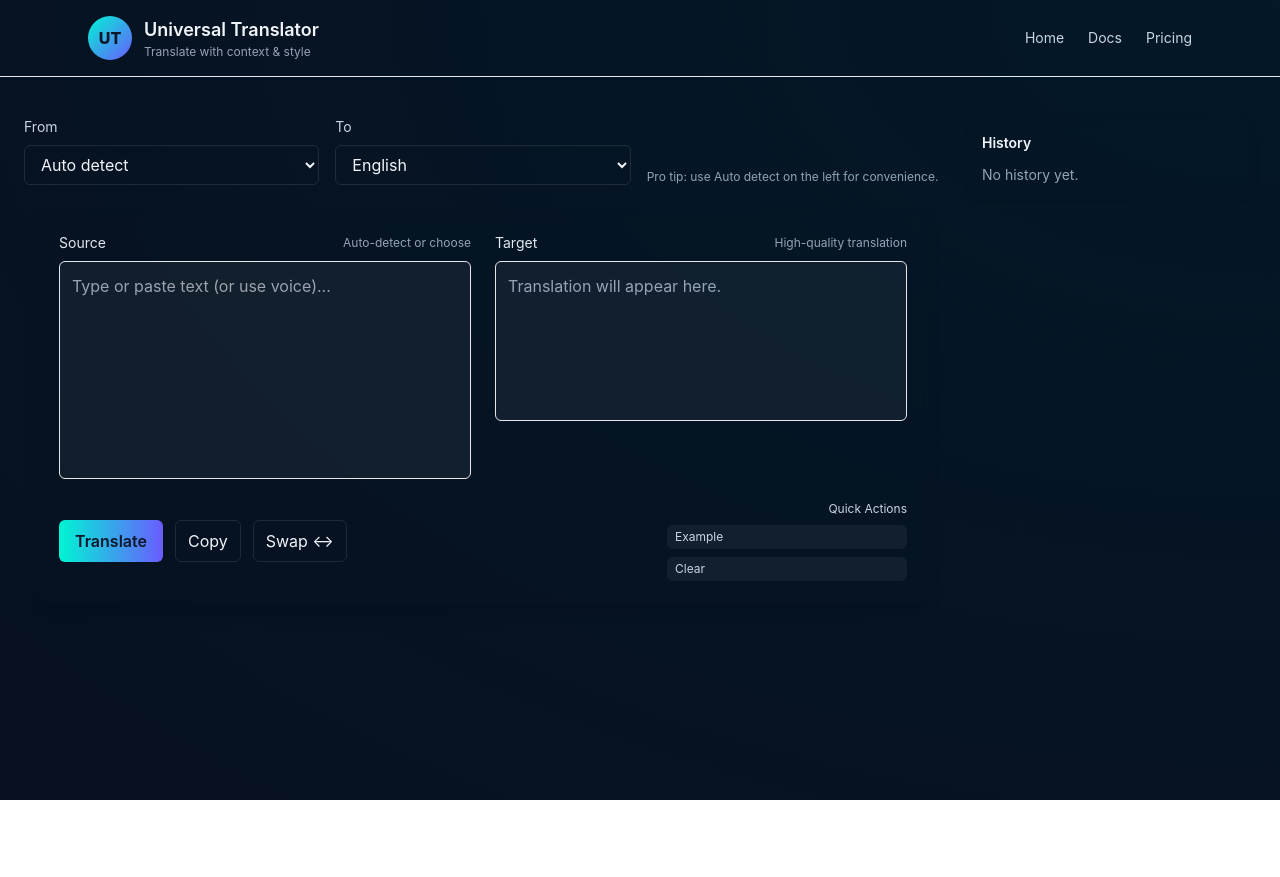
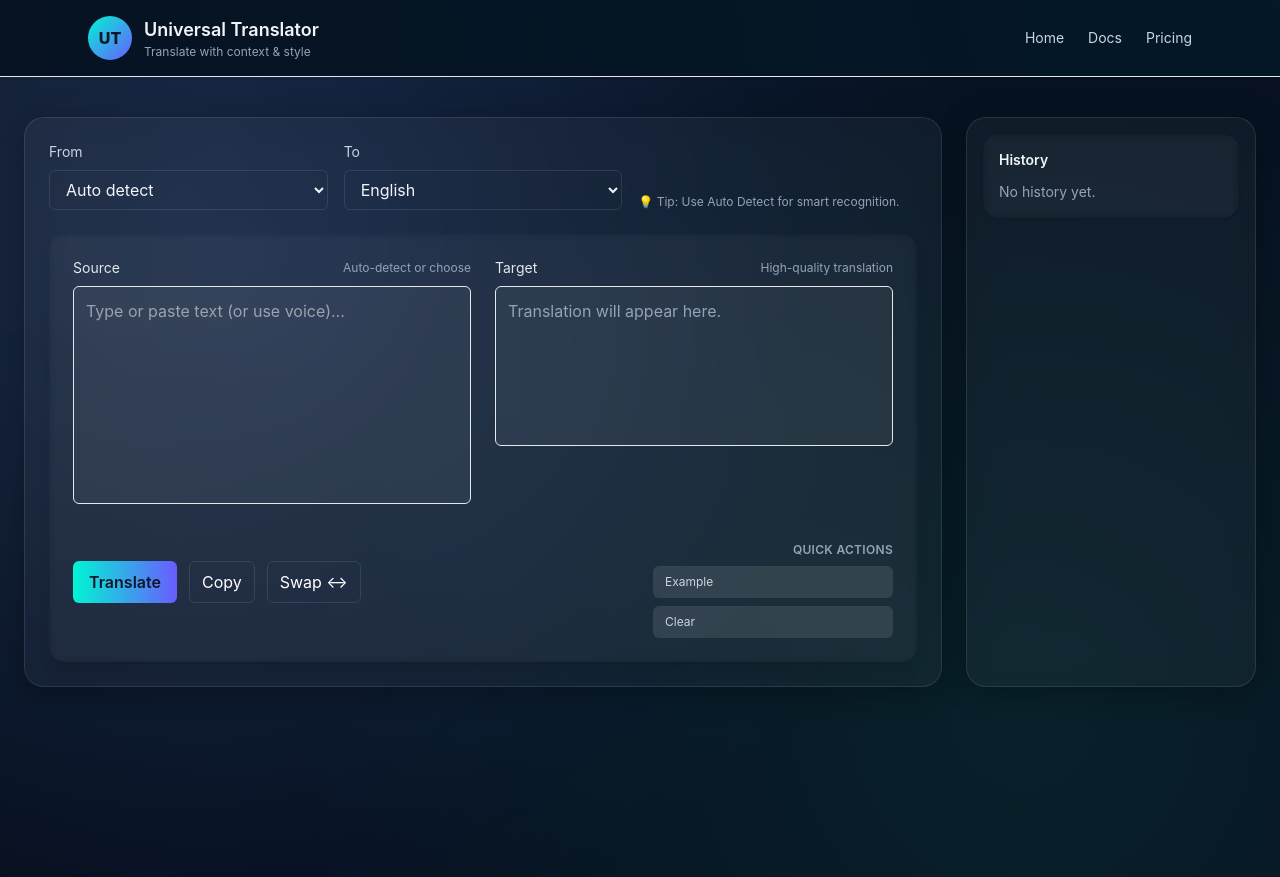
Before and after one commit to karan-sidhu22/UNIVERSAL-TRANSLATOR, a Next.js app: page / in a window 1280 px wide. Before the commit the page ends 800 px from the top, so only its background shows below. Built offline with nearby package versions, Linux system fonts and the light colour scheme.

Commit message:
updated the page.js

```diff
--- a/app/page.js
+++ b/app/page.js
@@ -2,11 +2,11 @@
 
 import { useEffect, useState } from "react";
 import axios from "axios";
+import { motion } from "framer-motion";
 import Navbar from "@/components/Navbar";
 import LanguageSelector from "@/components/LanguageSelector";
 import TranslatorCard from "@/components/TranslatorCard";
 import HistoryPanel from "@/components/HistoryPanel";
-import { languages } from "@/utils/languages";
 
 export default function HomePage() {
   const [inputText, setInputText] = useState("");
@@ -14,17 +14,26 @@ export default function HomePage() {
   const [sourceLang, setSourceLang] = useState("auto");
   const [targetLang, setTargetLang] = useState("en");
   const [loading, setLoading] = useState(false);
+  const [status, setStatus] = useState("");
   const [history, setHistory] = useState(() => {
-    try { return JSON.parse(localStorage.getItem("ut_history") || "[]"); } catch { return []; }
+    try {
+      return JSON.parse(localStorage.getItem("ut_history") || "[]");
+    } catch {
+      return [];
+    }
   });
-  const [status, setStatus] = useState("");
 
   useEffect(() => {
     localStorage.setItem("ut_history", JSON.stringify(history));
   }, [history]);
 
+  // 🔁 Translation Logic
   const handleTranslate = async () => {
-    if (!inputText.trim()) { setStatus("Type something to translate."); return; }
+    if (!inputText.trim()) {
+      setStatus("Type something to translate.");
+      return;
+    }
+
     setLoading(true);
     setStatus("");
     setTranslatedText("");
@@ -33,8 +42,8 @@ export default function HomePage() {
       const res = await axios.post("/api/translate", {
         text: inputText,
         sourceLang,
-        targetLang
-      }, { timeout: 20000 });
+        targetLang,
+      });
 
       if (res.data?.translatedText) {
         setTranslatedText(res.data.translatedText);
@@ -42,11 +51,14 @@ export default function HomePage() {
           id: Date.now(),
           input: inputText,
           output: res.data.translatedText,
-          source: sourceLang === "auto" ? res.data.detectedSource || "auto" : sourceLang,
+          source:
+            sourceLang === "auto"
+              ? res.data.detectedSource || "auto"
+              : sourceLang,
           target: targetLang,
-          when: new Date().toISOString()
+          when: new Date().toISOString(),
         };
-        setHistory((s) => [record, ...s].slice(0, 200));
+        setHistory((prev) => [record, ...prev].slice(0, 200));
       } else {
         setStatus("No translation returned.");
       }
@@ -58,11 +70,10 @@ export default function HomePage() {
     }
   };
 
+  // 🔄 Swap Function
   const handleSwap = () => {
-    // swap only languages (keep auto logic)
     setSourceLang(targetLang === "auto" ? "auto" : targetLang);
     setTargetLang(sourceLang === "auto" ? "en" : sourceLang);
-    // swap texts
     setInputText(translatedText || "");
     setTranslatedText("");
   };
@@ -73,24 +84,52 @@ export default function HomePage() {
     setSourceLang(h.source === "auto" ? "auto" : h.source);
   };
 
+  // 🌌 Animated Layout
   return (
     <>
       <Navbar />
-      <main className="py-10">
-        <div className="max-w-7xl mx-auto px-6 grid lg:grid-cols-4 gap-6">
-          <div className="lg:col-span-3">
+      <main className="min-h-screen bg-bg text-white py-10 relative overflow-hidden bg-gradient-glow">
+        {/* Animated floating lights */}
+        <div className="absolute inset-0 bg-[radial-gradient(circle_at_10%_20%,rgba(255,255,255,0.05),transparent_60%)] animate-pulseSlow" />
+
+        <motion.div
+          initial={{ opacity: 0, y: 30 }}
+          animate={{ opacity: 1, y: 0 }}
+          transition={{ duration: 0.8 }}
+          className="max-w-7xl mx-auto px-6 grid lg:grid-cols-4 gap-6 relative z-10"
+        >
+          {/* Translator Section */}
+          <motion.div
+            className="lg:col-span-3 backdrop-blur-md bg-card p-6 rounded-xl2 border border-white/10 shadow-soft"
+            initial={{ opacity: 0, y: 25 }}
+            animate={{ opacity: 1, y: 0 }}
+            transition={{ delay: 0.2 }}
+          >
+            {/* Language Selection */}
             <div className="mb-6 grid md:grid-cols-3 gap-4">
               <div className="md:col-span-1">
-                <LanguageSelector value={sourceLang} onChange={setSourceLang} label="From" />
+                <LanguageSelector
+                  value={sourceLang}
+                  onChange={setSourceLang}
+                  label="From"
+                />
               </div>
               <div className="md:col-span-1">
-                <LanguageSelector value={targetLang} onChange={setTargetLang} label="To" />
+                <LanguageSelector
+                  value={targetLang}
+                  onChange={setTargetLang}
+                  label="To"
+                />
               </div>
-              <div className="md:col-span-1 flex items-end">
-                <div className="text-xs text-slate-400">Pro tip: use Auto detect on the left for convenience.</div>
-              </div>
+              <motion.div
+                className="md:col-span-1 flex items-end text-xs text-slate-400"
+                whileHover={{ scale: 1.05 }}
+              >
+                💡 Tip: Use Auto Detect for smart recognition.
+              </motion.div>
             </div>
 
+            {/* Translator Card */}
             <TranslatorCard
               inputText={inputText}
               setInputText={setInputText}
@@ -98,25 +137,61 @@ export default function HomePage() {
               loading={loading}
               onTranslate={handleTranslate}
               sourceLang={sourceLang}
-              setSourceLang={setSourceLang}
               targetLang={targetLang}
-              setTargetLang={setTargetLang}
               onSwap={handleSwap}
             >
-              <div className="text-slate-300 text-xs">
-                <div className="mb-2">Quick Actions</div>
-                <button className="w-full text-left rounded-md px-2 py-1 mb-2 bg-white/5" onClick={() => setInputText("Hello, how are you?")}>Example</button>
-                <button className="w-full text-left rounded-md px-2 py-1 bg-white/5" onClick={() => { setInputText(""); setTranslatedText(""); setStatus(""); }}>Clear</button>
+              {/* Quick Actions */}
+              <div className="text-slate-300 text-xs mt-4">
+                <div className="mb-2 font-semibold tracking-wide uppercase text-slate-400">
+                  Quick Actions
+                </div>
+
+                <motion.button
+                  whileHover={{ scale: 1.05 }}
+                  whileTap={{ scale: 0.95 }}
+                  className="w-full text-left rounded-md px-3 py-2 mb-2 bg-white/10 hover:bg-white/20 transition-all"
+                  onClick={() => setInputText("Hello, how are you?")}
+                >
+                  Example
+                </motion.button>
+
+                <motion.button
+                  whileHover={{ scale: 1.05 }}
+                  whileTap={{ scale: 0.95 }}
+                  className="w-full text-left rounded-md px-3 py-2 bg-white/10 hover:bg-white/20 transition-all"
+                  onClick={() => {
+                    setInputText("");
+                    setTranslatedText("");
+                    setStatus("");
+                  }}
+                >
+                  Clear
+                </motion.button>
               </div>
             </TranslatorCard>
 
-            {status && <div className="mt-4 max-w-4xl mx-auto text-center text-sm text-rose-400">{status}</div>}
-          </div>
+            {/* Status Message */}
+            {status && (
+              <motion.div
+                className="mt-4 text-center text-sm text-rose-400"
+                initial={{ opacity: 0 }}
+                animate={{ opacity: 1 }}
+              >
+                {status}
+              </motion.div>
+            )}
+          </motion.div>
 
-          <div className="lg:col-span-1">
+          {/* History Panel */}
+          <motion.div
+            className="lg:col-span-1 backdrop-blur-md bg-card p-4 rounded-xl2 border border-white/10 shadow-soft"
+            initial={{ opacity: 0, x: 30 }}
+            animate={{ opacity: 1, x: 0 }}
+            transition={{ delay: 0.3 }}
+          >
             <HistoryPanel history={history} onSelect={handleSelectHistory} />
-          </div>
-        </div>
+          </motion.div>
+        </motion.div>
       </main>
     </>
   );
--- a/package.json
+++ b/package.json
@@ -10,7 +10,7 @@
   },
   "dependencies": {
     "axios": "^1.6.8",
-    "framer-motion": "^10.12.16",
+    "framer-motion": "^10.18.0",
     "next": "14.2.33",
     "openai": "^4.8.0",
     "react": "18.2.0",
--- a/tailwind.config.js
+++ b/tailwind.config.js
@@ -1,13 +1,44 @@
 /** @type {import('tailwindcss').Config} */
 module.exports = {
-  content: ["./app/**/*.{js,jsx,ts,tsx}", "./components/**/*.{js,jsx,ts,tsx}"],
+  content: [
+    "./app/**/*.{js,jsx,ts,tsx}",
+    "./components/**/*.{js,jsx,ts,tsx}",
+  ],
   theme: {
     extend: {
       colors: {
-        bg: "#071020",
-        card: "rgba(255,255,255,0.04)"
-      }
-    }
+        bg: "#071020", // main background color (deep navy)
+        card: "rgba(255,255,255,0.04)", // translucent glass cards
+        accent: "#3b82f6", // soft blue accent
+        accent2: "#10b981", // teal accent for glow
+      },
+      backgroundImage: {
+        "gradient-glow":
+          "radial-gradient(circle at 20% 20%, rgba(59,130,246,0.15), transparent 60%), radial-gradient(circle at 80% 80%, rgba(16,185,129,0.1), transparent 60%)",
+      },
+      boxShadow: {
+        glow: "0 0 20px rgba(59,130,246,0.25)",
+        soft: "0 4px 30px rgba(0,0,0,0.3)",
+      },
+      borderRadius: {
+        xl2: "1.25rem",
+      },
+      animation: {
+        fadeIn: "fadeIn 0.8s ease-in-out",
+        float: "float 6s ease-in-out infinite",
+        pulseSlow: "pulse 6s ease-in-out infinite",
+      },
+      keyframes: {
+        fadeIn: {
+          "0%": { opacity: 0, transform: "translateY(20px)" },
+          "100%": { opacity: 1, transform: "translateY(0)" },
+        },
+        float: {
+          "0%, 100%": { transform: "translateY(0px)" },
+          "50%": { transform: "translateY(-10px)" },
+        },
+      },
+    },
   },
-  plugins: []
+  plugins: [],
 };
```
Also changed, not shown: 1 other file (tests, documents, lock files or other folders).
